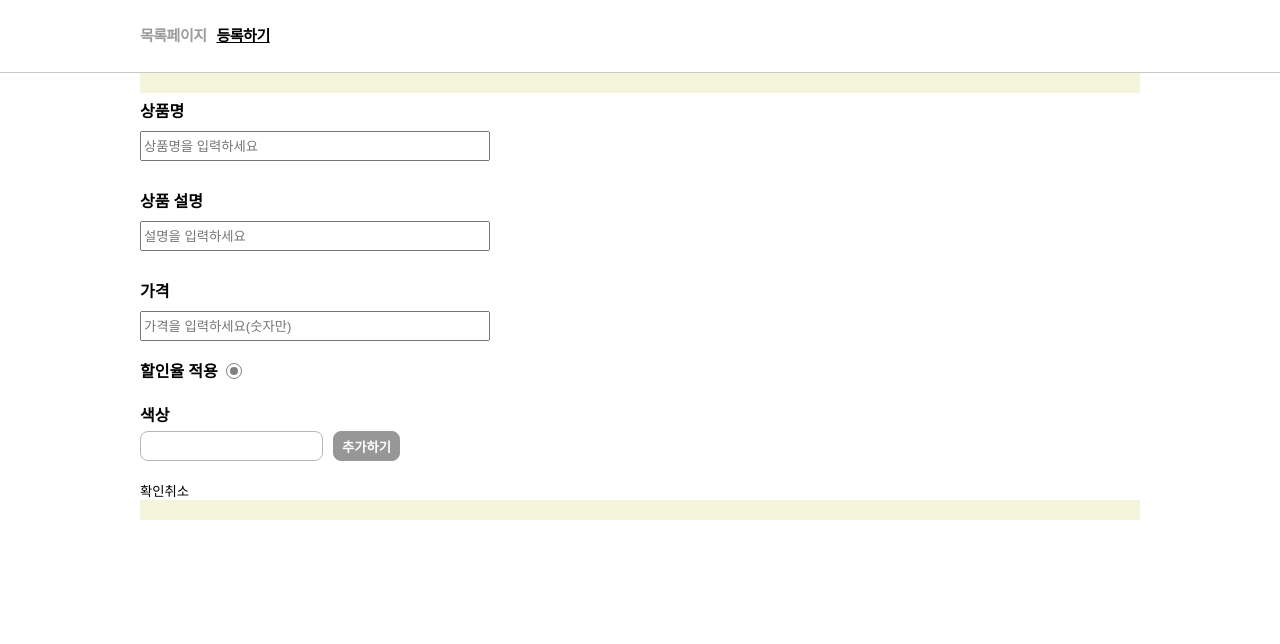
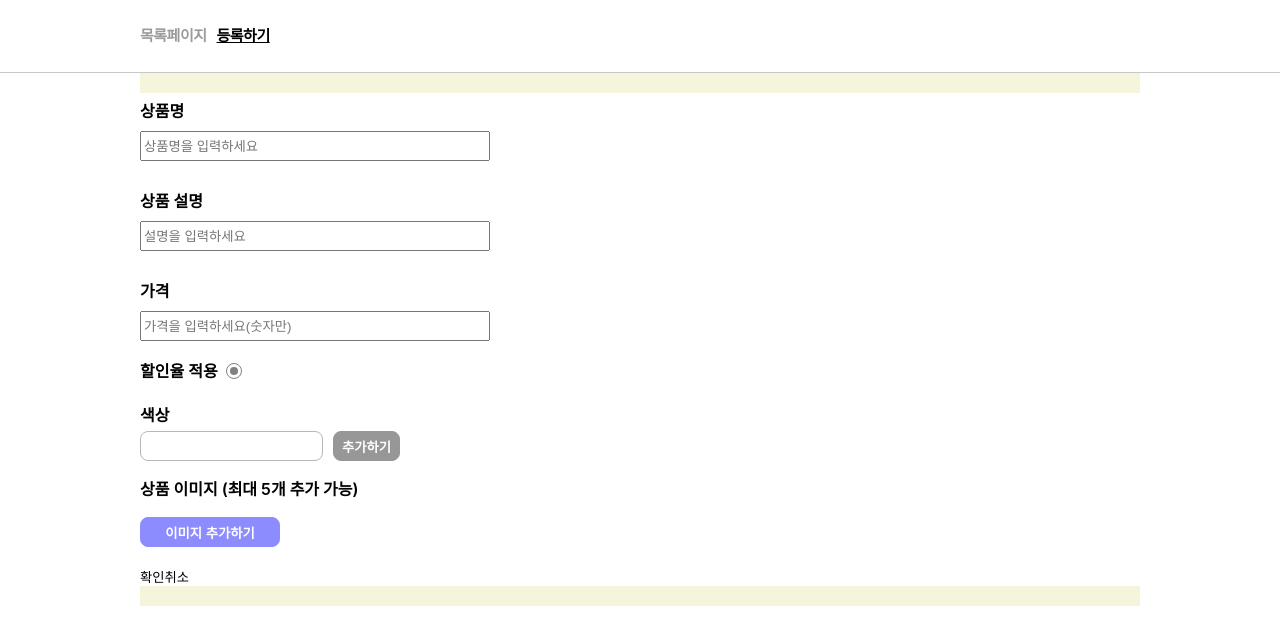
Before and after one commit to Kim-777/visual-fe-task, a React (Create React App) app: page /products/create in a window 1280 px wide. Shown: the top 644 px of the page. Built offline with nearby package versions, Linux system fonts and the light colour scheme.

Commit message:
Create: useImages 훅

```diff
--- a/src/components/Forms/Items/ColorsInput.scss
+++ b/src/components/Forms/Items/ColorsInput.scss
@@ -39,10 +39,10 @@
 
 .add_btn {
   height: 30px;
-  border: 1px solid blue;
+  border: 1px solid rgb(140, 140, 255);
   padding-block: 4px;
   padding-inline: 8px;
-  background-color: blue;
+  background-color: rgb(140, 140, 255);
   border-radius: 8px;
   color: white;
   transition: all 0.2s ease;
--- /dev/null
+++ b/src/components/Forms/Items/ImagesInput.scss
@@ -0,0 +1,57 @@
+.images_input_wrapper {
+  display: flex;
+  flex-direction: column;
+
+  & .images_input_btn {
+    width: 140px;
+    height: 30px;
+    border: 1px solid rgb(140, 140, 255);
+    padding-block: 4px;
+    padding-inline: 8px;
+    background-color: rgb(140, 140, 255);
+    border-radius: 8px;
+    color: white;
+    transition: all 0.2s ease;
+    font-weight: 700;
+    margin-block: 20px;
+  }
+}
+
+.images_list_wrapper {
+  display: flex;
+  flex-wrap: wrap;
+
+}
+
+.images_input_img_wrapper {
+  display: flex;
+  padding: 8px;
+  margin-right: 16px;
+  border-radius: 8px;
+  border: 1px solid rgb(255, 241, 207);
+  box-shadow: 2px 2px 2px 1px rgba(0, 0, 0, 0.2);
+
+  & > ul {
+    display: flex;
+    margin-left: 16px;
+    flex-direction: column;
+    & > li {
+      margin-bottom: 4px;
+      &:last-child {
+        margin-bottom: 0px;
+        display: flex;
+        align-items: flex-end;
+        flex: 1;
+        text-align: end;
+        justify-content: end;
+        cursor: pointer;
+      }
+    }
+  }
+}
+
+.img {
+  width: 100px;
+  height: 100px;
+  object-fit:contain;
+}
--- /dev/null
+++ b/src/components/Forms/Items/ImagesInput.tsx
@@ -0,0 +1,68 @@
+import React, { useMemo } from "react";
+import { imageExtensions } from "src/constants";
+import { useImages } from "src/hooks/useImages";
+import "./ImagesInput.scss";
+
+const ImagesInput = ({
+  images,
+  inputRef,
+  addImages,
+  deleteImage,
+}: ReturnType<typeof useImages>) => {
+  console.log("images ::: ", images);
+
+  const accept = useMemo(
+    () =>
+      `${imageExtensions.JPG},${imageExtensions.PNG},${imageExtensions.GIF},${imageExtensions.BMP}`,
+    []
+  );
+
+  return (
+    <div className="images_input_wrapper">
+      <label>상품 이미지 (최대 5개 추가 가능)</label>
+      <button
+        type="button"
+        className="images_input_btn"
+        onClick={() => {
+          console.log("inputRef.current :::: ", inputRef.current);
+          inputRef.current?.click();
+        }}
+      >
+        이미지 추가하기
+      </button>
+      <input
+        type="file"
+        className="fileInput"
+        title="파일추가"
+        multiple
+        hidden
+        // style={{ visibility: "hidden" }}
+        accept={accept}
+        onChange={addImages}
+        ref={inputRef}
+      />
+      <div className="images_list_wrapper">
+        {images.map((image) => (
+          <div key={image.id}>
+            <div className="images_input_img_wrapper">
+              <img className="img" src={image.img} />
+              <ul>
+                <li>{image.name}</li>
+                <li>{(image.size / 1000000).toFixed(3)}Mb</li>
+                <li
+                  onClick={() => {
+                    deleteImage(image.id);
+                  }}
+                >
+                  삭제하기
+                </li>
+              </ul>
+            </div>
+          </div>
+        ))}
+      </div>
+    </div>
+  );
+};
+
+export default ImagesInput;
--- a/src/components/Forms/ProductCreateForm.tsx
+++ b/src/components/Forms/ProductCreateForm.tsx
@@ -1,9 +1,12 @@
-import React, { useCallback, useState } from "react";
+import React, { useCallback, useMemo, useState } from "react";
 import { CreateProduct, Product } from "src/types";
 import CheckBox from "./Items/CheckBox";
 import ColorsInput from "./Items/ColorsInput";
 import TextInput from "./Items/TextInput";
+import { useImages } from "src/hooks/useImages";
 import "./ProductForm.scss";
+import ImagesInput from "./Items/ImagesInput";
+import { imageExtensions } from "src/constants";
 
 type Props = {
   onSubmit: () => {};
@@ -11,15 +14,16 @@ type Props = {
 };
 
 const ProductCreateForm = () => {
-  const [form, setForm] = useState<CreateProduct>({
+  const [form, setForm] = useState<Omit<CreateProduct, "images">>({
     name: "",
     description: "",
     price: "",
     isDiscount: false,
     createdBy: 1,
     colors: [],
-    images: [],
   });
+
+  const { images, inputRef, addImages, deleteImage } = useImages();
 
   const handleTextInputChange = useCallback(
     (formKey: string, value: string) => {
@@ -92,6 +96,12 @@ const ProductCreateForm = () => {
           }));
         }}
       />
+      <ImagesInput
+        images={images}
+        inputRef={inputRef}
+        addImages={addImages}
+        deleteImage={deleteImage}
+      />
       <div>
         <button>확인</button>
         <button>취소</button>
--- /dev/null
+++ b/src/constants/index.ts
@@ -0,0 +1,6 @@
+export const imageExtensions = {
+  JPG: ".jpg",
+  PNG: ".png",
+  GIF: ".gif",
+  BMP: ".bmp",
+};
--- /dev/null
+++ b/src/hooks/useImages.ts
@@ -0,0 +1,47 @@
+import { useCallback, useEffect, useRef, useState } from "react";
+
+export type FileWithId = {
+  id: string;
+  img: string;
+  name: string;
+  size: number;
+};
+
+export const useImages = (defaultImages?: FileWithId[]) => {
+  const imageId = useRef(1);
+  const [images, setImages] = useState<FileWithId[]>(defaultImages || []);
+  const inputRef = useRef<HTMLInputElement>(null);
+  const deleteImage = useCallback((id: string) => {
+    setImages((prev) => prev.filter((img) => img.id !== id));
+
+    if (inputRef?.current?.files) {
+      inputRef.current.value = "";
+    }
+  }, []);
+
+  const addImages: React.ChangeEventHandler<HTMLInputElement> = useCallback(
+    (event) => {
+      const fileArray = Array.from(event.target.files!);
+
+      const filesToAdd = fileArray.map((file) => ({
+        id: `temporary-${++imageId.current}`,
+        name: file.name,
+        size: file.size,
+        img: URL.createObjectURL(file),
+      }));
+
+      setImages((prev) => prev.concat(filesToAdd));
+
+      if (inputRef?.current?.files) {
+        inputRef.current.value = "";
+      }
+    },
+    []
+  );
+
+  useEffect(() => {
+    if (defaultImages) setImages(defaultImages);
+  }, [defaultImages]);
+
+  return { images, deleteImage, addImages, inputRef };
+};
```
